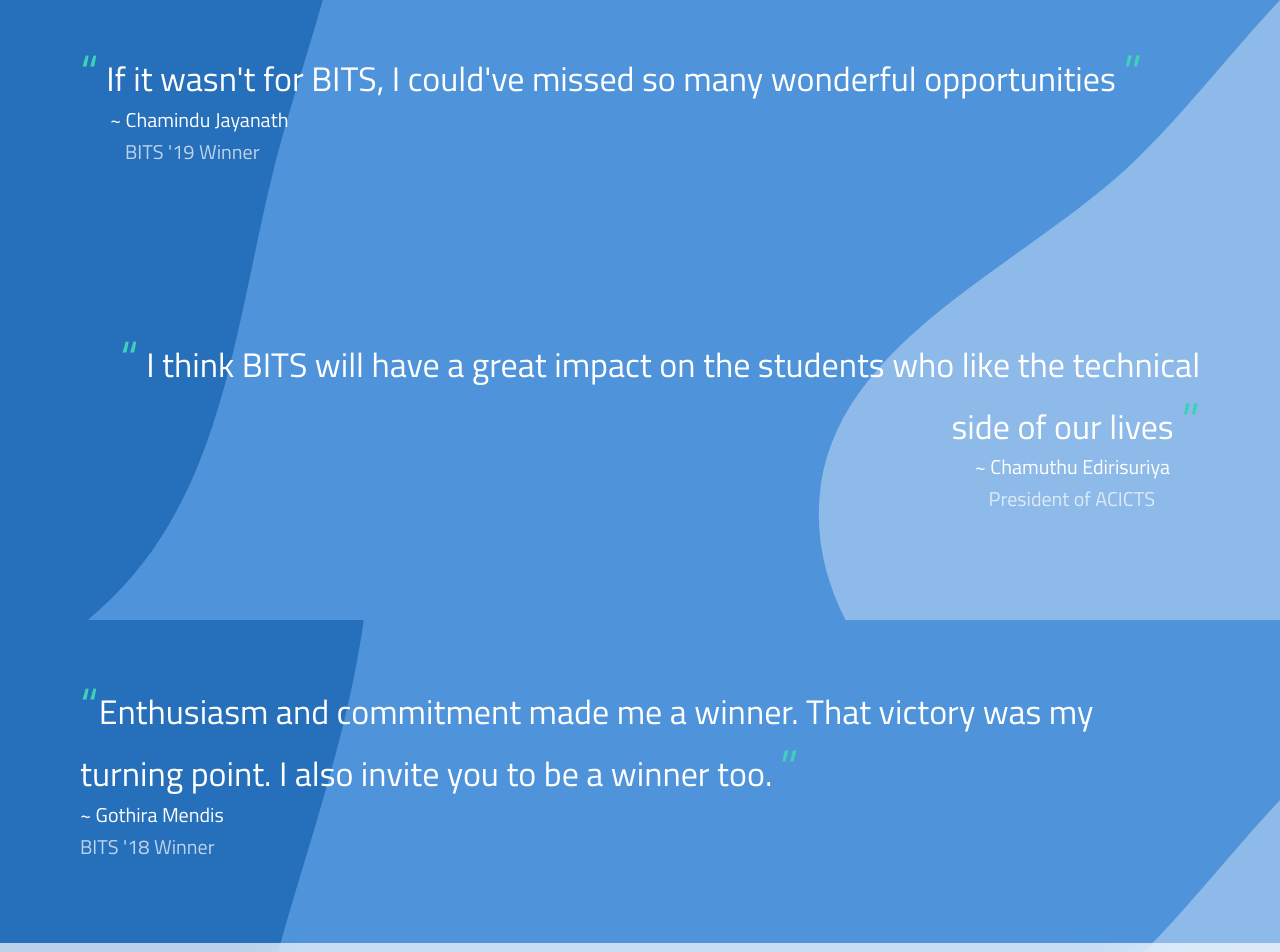
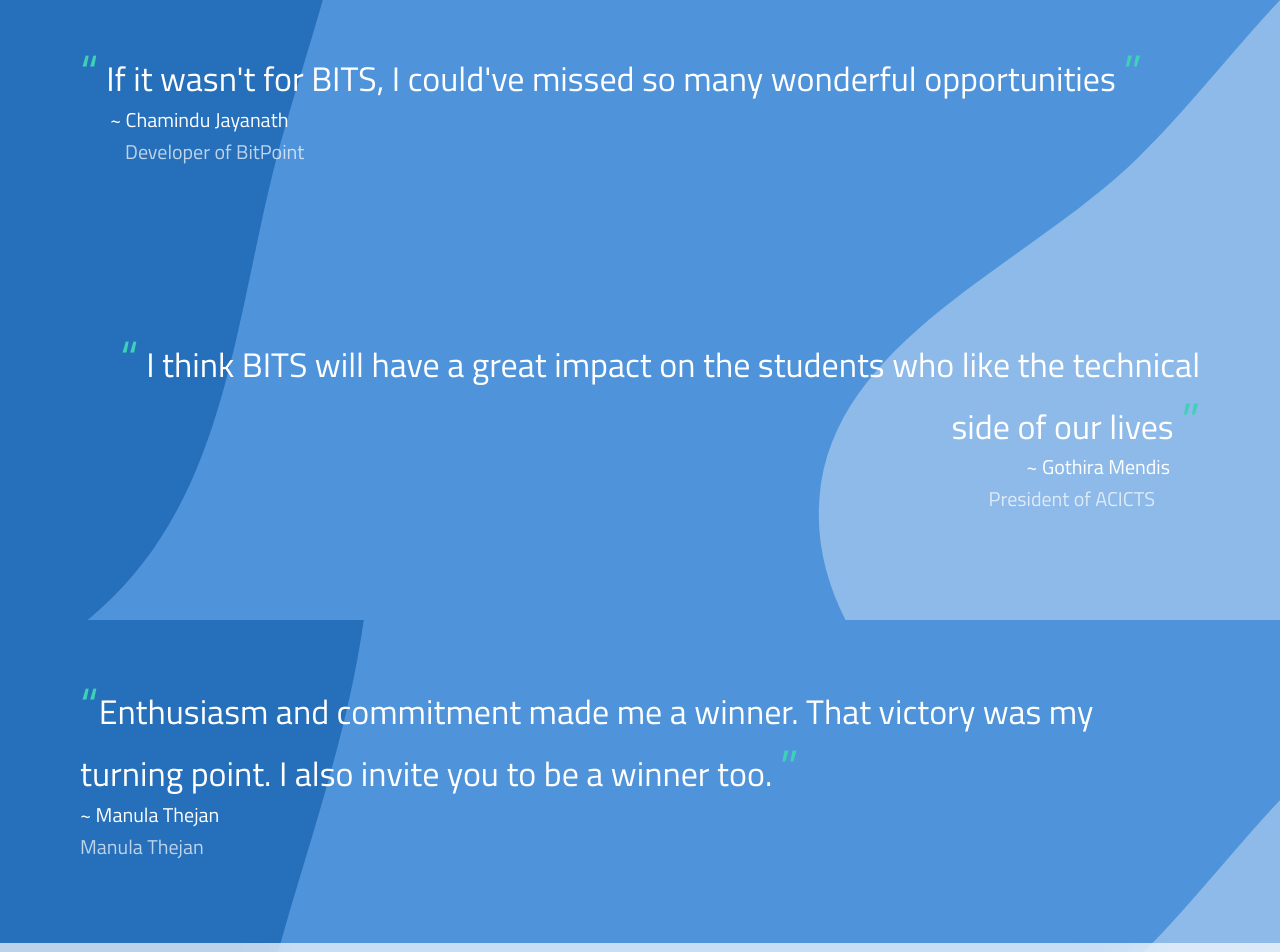
Before and after one commit to chamiduu/BitPoint-Final, a React (Create React App) app: page / in a window 1280 px wide. Shown: the part 1780-2732 px from the top of the page. Built offline with nearby package versions, Linux system fonts and the light colour scheme.

Commit message:
Update quote authors

```diff
--- a/src/Components/Home/Quotes.js
+++ b/src/Components/Home/Quotes.js
@@ -14,26 +14,69 @@
     return (
       <div>
         <div className={classes.quoteContainer}>
-                <Typography align='left' variant='h4'> <span style={{color: '#3ed1b8', fontSize: '50px'}}>“</span> If it wasn't for BITS, I could've missed so many wonderful opportunities <span style={{color: '#3ed1b8', fontSize: '50px'}}>”</span> </Typography>
-                <Typography align='left' variant='h6' style={{marginLeft: '30px'}}>~ Chamindu Jayanath</Typography>
-                <Typography align='left' variant='h6' style={{marginLeft: '45px', color: '#ffffffb3'}}>BITS '19 Winner</Typography>
+          <Typography align="left" variant="h4">
+            {" "}
+            <span style={{ color: "#3ed1b8", fontSize: "50px" }}>“</span> If it
+            wasn't for BITS, I could've missed so many wonderful opportunities{" "}
+            <span style={{ color: "#3ed1b8", fontSize: "50px" }}>”</span>{" "}
+          </Typography>
+          <Typography align="left" variant="h6" style={{ marginLeft: "30px" }}>
+            ~ Chamindu Jayanath
+          </Typography>
+          <Typography
+            align="left"
+            variant="h6"
+            style={{ marginLeft: "45px", color: "#ffffffb3" }}
+          >
+            Developer of BitPoint
+          </Typography>
         </div>
 
         <div className={classes.quoteContainer}>
-                <Typography align='right' variant='h4'> <span style={{color: '#3ed1b8', fontSize: '50px'}}>“</span> I think BITS will have a great impact on the students who like the technical side of our lives <span style={{color: '#3ed1b8', fontSize: '50px'}}>”</span> </Typography>
-                <Typography align='right' variant='h6' style={{marginRight: '30px'}}>~ Chamuthu Edirisuriya</Typography>
-                <Typography align='right' variant='h6' style={{marginRight: '45px', color: '#ffffffb3'}}>President of ACICTS</Typography>
+          <Typography align="right" variant="h4">
+            {" "}
+            <span style={{ color: "#3ed1b8", fontSize: "50px" }}>“</span> I
+            think BITS will have a great impact on the students who like the
+            technical side of our lives{" "}
+            <span style={{ color: "#3ed1b8", fontSize: "50px" }}>”</span>{" "}
+          </Typography>
+          <Typography
+            align="right"
+            variant="h6"
+            style={{ marginRight: "30px" }}
+          >
+            ~ Gothira Mendis
+          </Typography>
+          <Typography
+            align="right"
+            variant="h6"
+            style={{ marginRight: "45px", color: "#ffffffb3" }}
+          >
+            President of ACICTS
+          </Typography>
         </div>
 
         <div className={classes.quoteContainer}>
-                <Typography align='left' variant='h4'> <span style={{color: '#3ed1b8', fontSize: '50px'}}>“</span>Enthusiasm and commitment made me a winner. That victory was my turning point. I also invite you to be a winner too. <span style={{color: '#3ed1b8', fontSize: '50px'}}>”</span> </Typography>
-                <Typography align='left' variant='h6' style={{marginRight: '30px'}}>~ Gothira Mendis
+          <Typography align="left" variant="h4">
+            {" "}
+            <span style={{ color: "#3ed1b8", fontSize: "50px" }}>“</span>
+            Enthusiasm and commitment made me a winner. That victory was my
+            turning point. I also invite you to be a winner too.{" "}
+            <span style={{ color: "#3ed1b8", fontSize: "50px" }}>”</span>{" "}
           </Typography>
-                <Typography align='left' variant='h6' style={{marginRight: '45px', color: '#ffffffb3'}}>BITS '18 Winner</Typography>
+          <Typography align="left" variant="h6" style={{ marginRight: "30px" }}>
+            ~ Manula Thejan
+          </Typography>
+          <Typography
+            align="left"
+            variant="h6"
+            style={{ marginRight: "45px", color: "#ffffffb3" }}
+          >
+            Manula Thejan
+          </Typography>
         </div>
-
       </div>
-    )
+    );
 }
 
 export default Quotes
```
Lines whose indentation alone changed are shown as unchanged.
